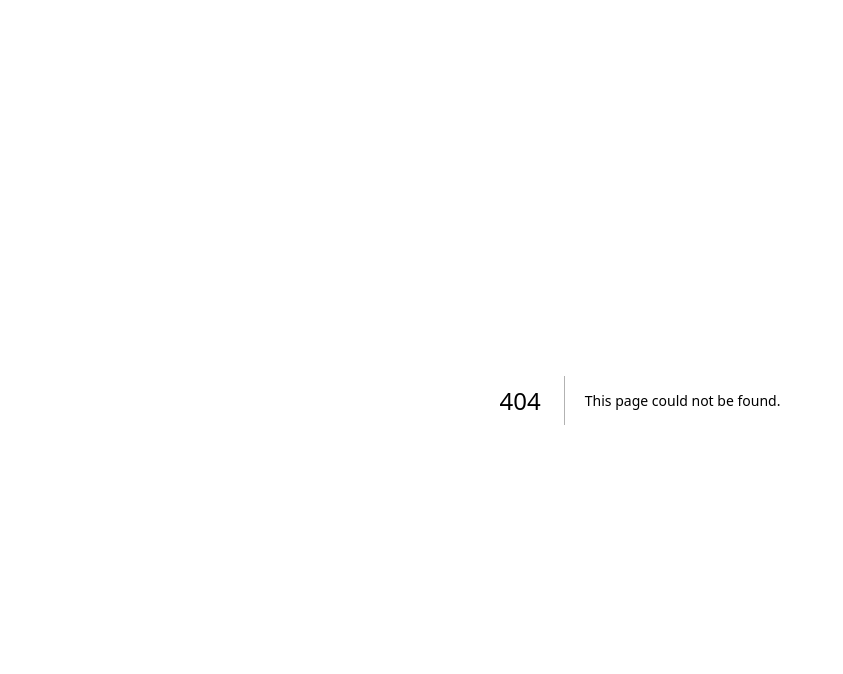
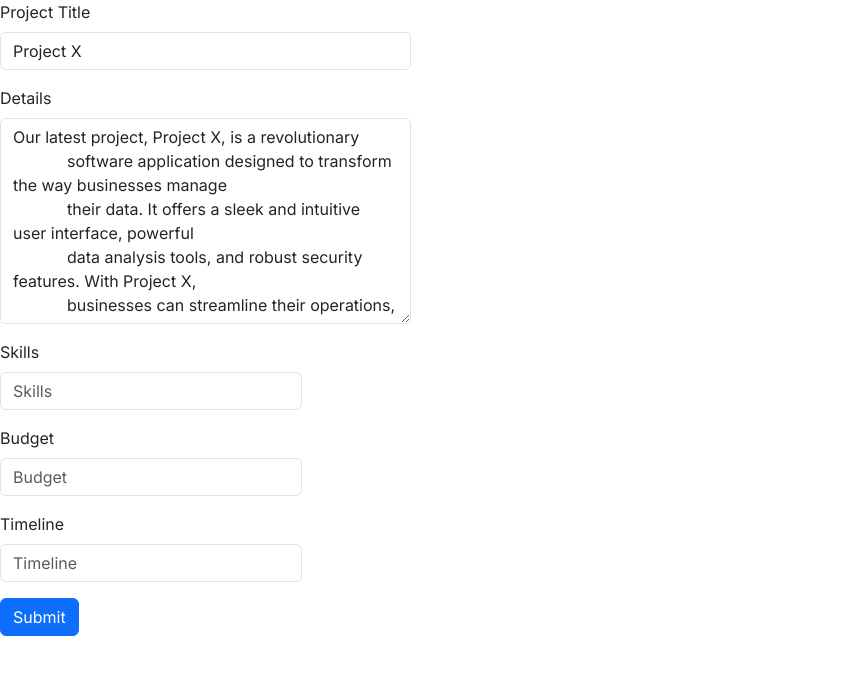
Before and after one commit to ThomasD0213/teamtwo, a Next.js app in the folder front-end/: page /createProject in a window 1280 px wide. Before the commit this address had no page. Shown: the top 674 px of the page, without its empty margins (0-843 px from the left). Built offline with nearby package versions, Linux system fonts and the light colour scheme.

Commit message:
Created simple form in create projects page

```diff
--- /dev/null
+++ b/front-end/src/app/createProject/page.tsx
@@ -0,0 +1,88 @@
+'use client';
+
+import { useState } from 'react';
+import Button from '../../../node_modules/react-bootstrap/esm/Button';
+import Col from '../../../node_modules/react-bootstrap/esm/Col';
+import Form from '../../../node_modules/react-bootstrap/esm/Form';
+import InputGroup from '../../../node_modules/react-bootstrap/esm/InputGroup';
+import Row from '../../../node_modules/react-bootstrap/esm/Row';
+
+function FormExample() {
+  const [validated, setValidated] = useState(false);
+
+  const handleSubmit = (event) => {
+    const form = event.currentTarget;
+    if (form.checkValidity() === false) {
+      event.preventDefault();
+      event.stopPropagation();
+    }
+
+    setValidated(true);
+  };
+
+  return (
+    <Form noValidate validated={validated} onSubmit={handleSubmit}>
+      <Row className="mb-3">
+        <Form.Group as={Col} md="4" controlId="validationCustom01">
+          <Form.Label>Project Title</Form.Label> {/* text box title */}
+          <Form.Control
+            required
+            type="text"
+            placeholder="Project title" // when there is nothing typed in, this is shown in the textbox
+            defaultValue="Project X" // hard coded default value.
+          />
+          <Form.Control.Feedback>Looks good!</Form.Control.Feedback>
+        </Form.Group>
+      </Row>
+      <Row className="mb-3">
+        <Form.Group as={Col} md="4" controlId="validationCustom02">
+          <Form.Label>Details</Form.Label>
+          <Form.Control
+            as="textarea"
+            required
+            rows={8}
+            type="text"
+            placeholder="Details"
+            defaultValue="Our latest project, Project X, is a revolutionary
+            software application designed to transform the way businesses manage
+            their data. It offers a sleek and intuitive user interface, powerful
+            data analysis tools, and robust security features. With Project X,
+            businesses can streamline their operations, make data-driven decisions,
+            and enhance productivity"
+          />
+          <Form.Control.Feedback>Looks good!</Form.Control.Feedback>
+        </Form.Group>
+      </Row>
+      <Row className="mb-3">
+        <Form.Group as={Col} md="3" controlId="validationCustom05">
+          <Form.Label>Skills</Form.Label>
+          <Form.Control type="text" placeholder="Skills" required />
+          {/* Instead of doing a textbox, I'd suggest a tag input but
+          from what I see there isn't a react bootstrap component
+          that we could use, so this could take some time to implement. */}
+        </Form.Group>
+      </Row>
+      <Row className="mb-3">
+        <Form.Group as={Col} md="3" controlId="validationCustom04">
+          <Form.Label>Budget</Form.Label>
+          <Form.Control type="text" placeholder="Budget" required />
+          <Form.Control.Feedback type="invalid">
+            Please provide a valid number.
+          </Form.Control.Feedback>
+        </Form.Group>
+      </Row>
+      <Row className="mb-3">
+        <Form.Group as={Col} md="3" controlId="validationCustom04">
+          <Form.Label>Timeline</Form.Label>
+          <Form.Control type="text" placeholder="Timeline" required />
+          <Form.Control.Feedback type="invalid">
+            Please provide a valid time frame.
+          </Form.Control.Feedback>
+        </Form.Group>
+      </Row>
+      <Button type="submit">Submit</Button>
+    </Form>
+  );
+}
+
+export default FormExample;
```
